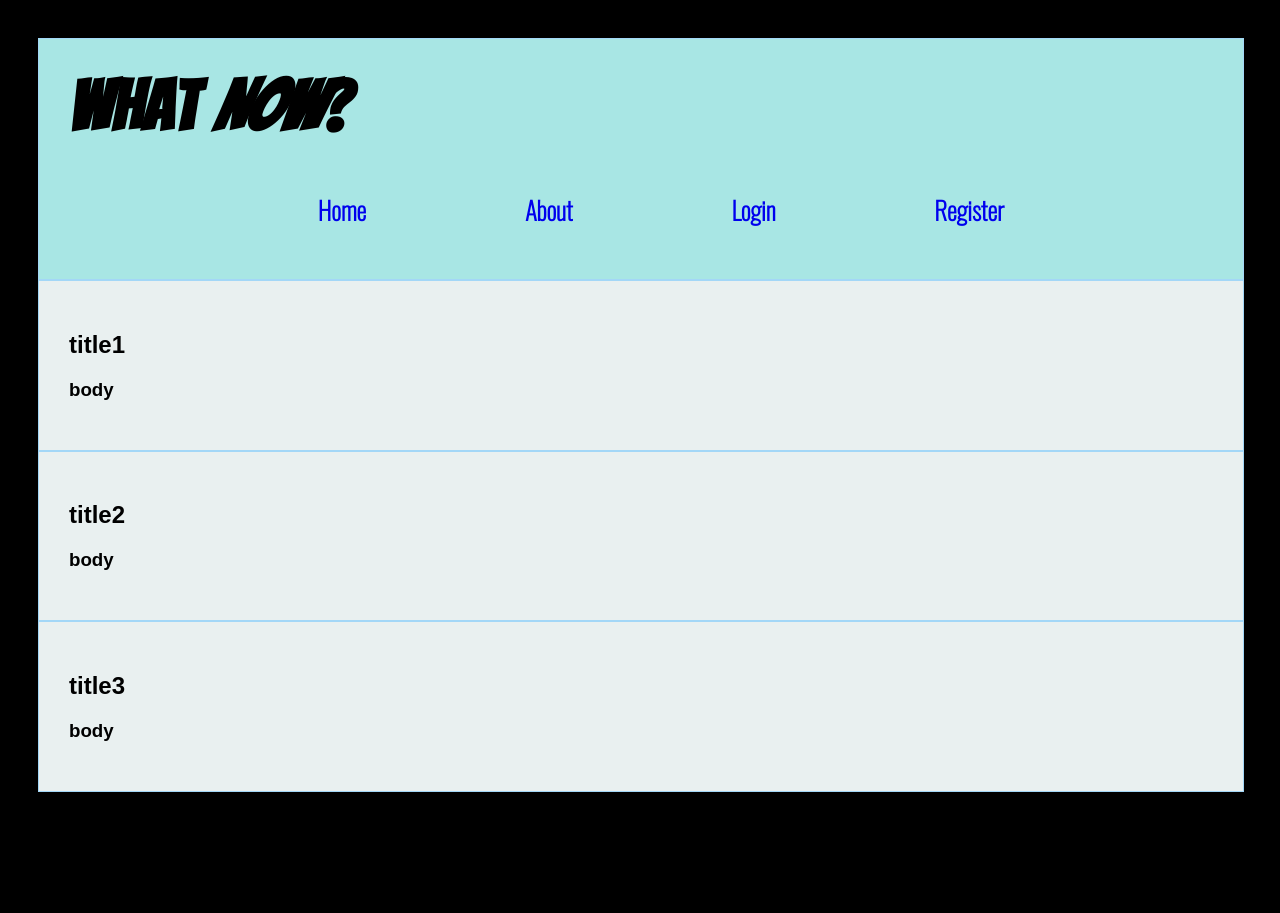
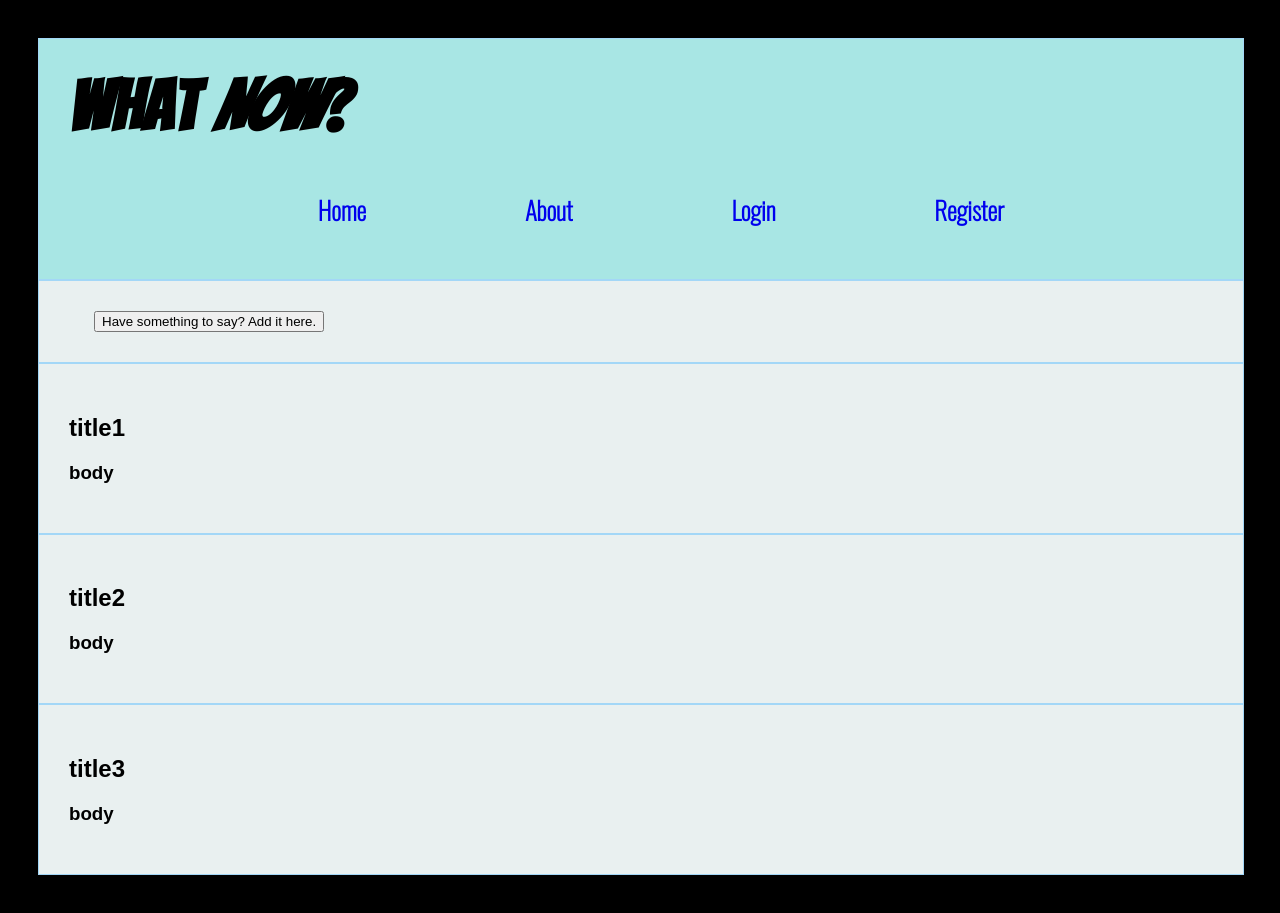
Before and after one commit to momentum-team-7/team-project-questionbox-rainbowfish, a React (Create React App) app: page /GenreQuestions in a window 1280 px wide. Before the commit the page ends 830 px from the top, so only its background shows below. Built offline with nearby package versions, Linux system fonts and the light colour scheme.

Commit message:
add question form

```diff
--- /dev/null
+++ b/src/components/AddQuestion.js
@@ -0,0 +1,17 @@
+import {useState} from 'react'
+
+
+const QuestionField = ({askQuestion, setAskQuestion}) => {
+    const [text, setText] = useState('')
+    const handleChange = (event) => {
+      setText(event.target.value)
+    }
+    return (
+      <>
+        <textarea type="text" value={text} onChange={handleChange} placeholder="..."  style={askQuestion ? {} : { display: 'none' }}/>
+        <button onClick={() =>setAskQuestion(!askQuestion)} style={askQuestion ? {} : { display: 'none' }}>Submit!</button>
+      </>
+    )
+}
+
+export default QuestionField
--- a/src/components/Answers.js
+++ b/src/components/Answers.js
@@ -7,7 +7,7 @@ function QuestionAnswers( props ) {
     const [answers] = useState(dataAnswers)
     const [reply, setReply] = useState(false)
     const {selectedQuestion} = props.location.state
-    // const {selectedQuestion} = useLocation();
+
 
     console.log(selectedQuestion)
 
--- a/src/components/GenreQuestions.js
+++ b/src/components/GenreQuestions.js
@@ -1,13 +1,20 @@
 import { useState } from 'react'
 import dataQuestions from './api.js'
+import QuestionField from './AddQuestion.js'
 import { Link } from 'react-router-dom';
 
 function GenreQuestions() {
     const [questions] = useState(dataQuestions)
     const [selectedQuestion, setSelectedQuestion] = useState(null)
+    const [askQuestion, setAskQuestion] = useState(false)
         // console.log(questions)
     return (
         <div>
+            <div className="question-answer">
+            <QuestionField askQuestion={askQuestion} setAskQuestion={setAskQuestion}/>
+            <button onClick={() =>setAskQuestion(!askQuestion)} style={askQuestion ? { display: 'none' } : {}}>Have something to say? Add it here. </button>
+            </div>
+
             {questions.map((question) => {
             return <div className='answer-box'>
                 <Link onClick={() =>setSelectedQuestion(question)} className="questions" to={{ pathname:`/Answers/`, state: {selectedQuestion: question} }} >
```
